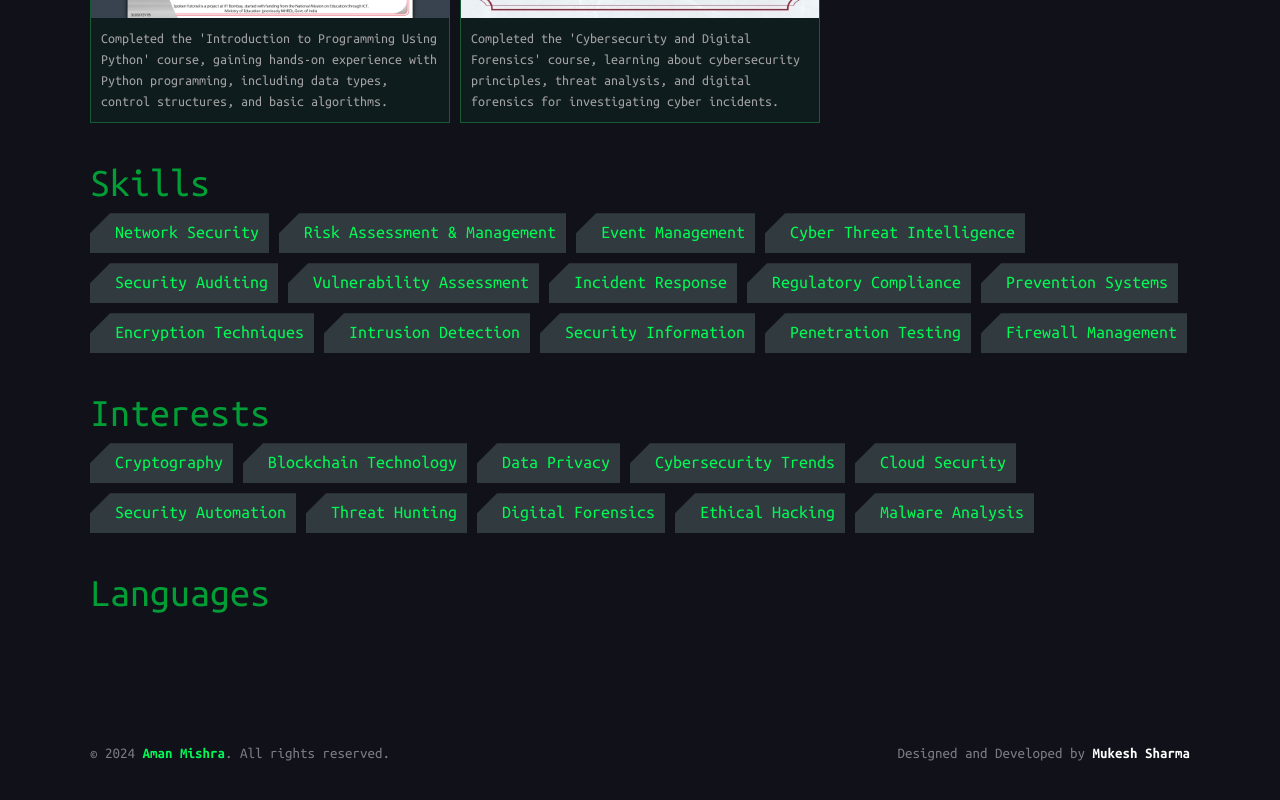
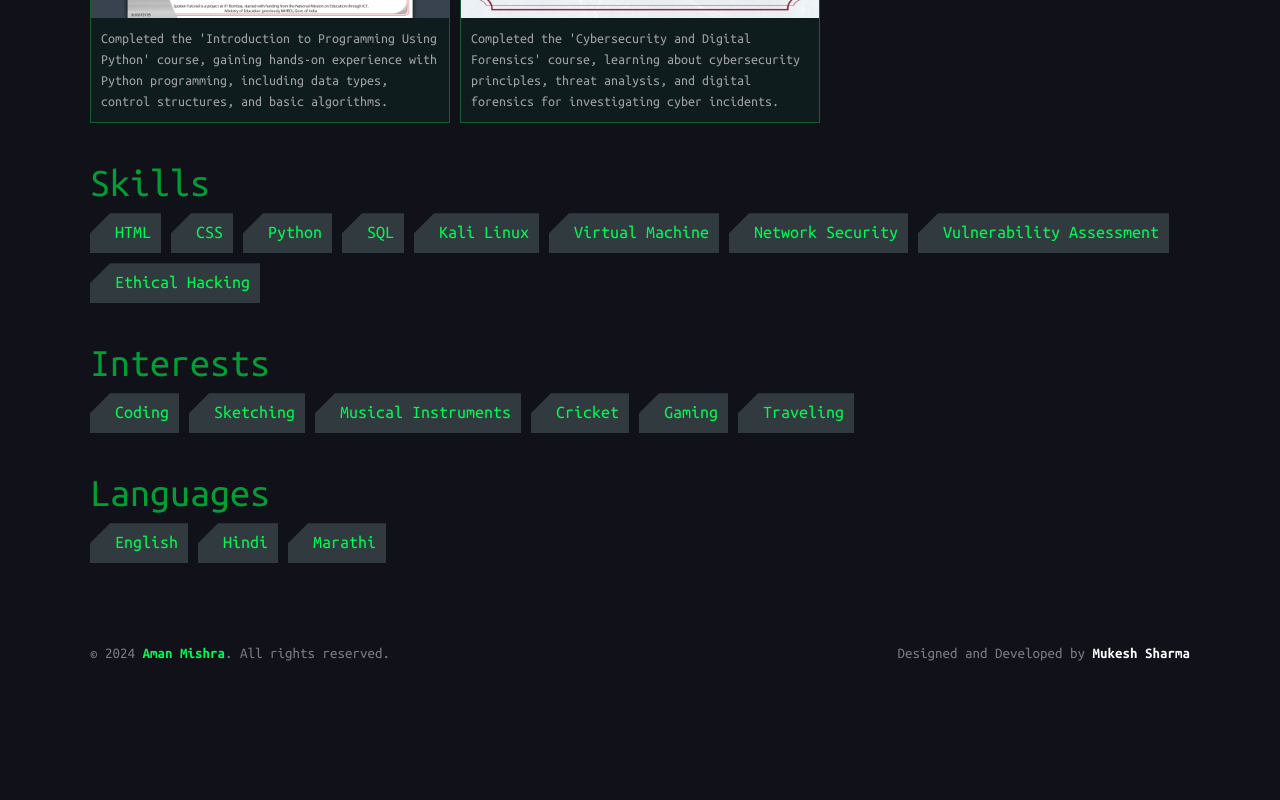
Before and after one commit to Mukesh-Sharma400/aman-mishra, a Next.js app: page / in a window 1280 px wide. Shown: the part 1037-1837 px from the top of the page. After the commit the page ends 1753 px from the top, so only its background shows below. Built offline with nearby package versions, Linux system fonts and the light colour scheme.

Commit message:
skills & interests

```diff
--- a/src/app/(root)/page.js
+++ b/src/app/(root)/page.js
@@ -50,33 +50,24 @@ export default function Home() {
   ];
 
   const skills = [
+    "HTML",
+    "CSS",
+    "Python",
+    "SQL",
+    "Kali Linux",
+    "Virtual Machine",
     "Network Security",
-    "Risk Assessment & Management",
-    "Event Management",
-    "Cyber Threat Intelligence",
-    "Security Auditing",
     "Vulnerability Assessment",
-    "Incident Response",
-    "Regulatory Compliance",
-    "Prevention Systems",
-    "Encryption Techniques",
-    "Intrusion Detection",
-    "Security Information",
-    "Penetration Testing",
-    "Firewall Management",
+    "Ethical Hacking",
   ];
 
   const interests = [
-    "Cryptography",
-    "Blockchain Technology",
-    "Data Privacy",
-    "Cybersecurity Trends",
-    "Cloud Security",
-    "Security Automation",
-    "Threat Hunting",
-    "Digital Forensics",
-    "Ethical Hacking",
-    "Malware Analysis",
+    "Coding",
+    "Sketching",
+    "Musical Instruments",
+    "Cricket",
+    "Gaming",
+    "Traveling",
   ];
 
   const languages = ["English", "Hindi", "Marathi"];
```
